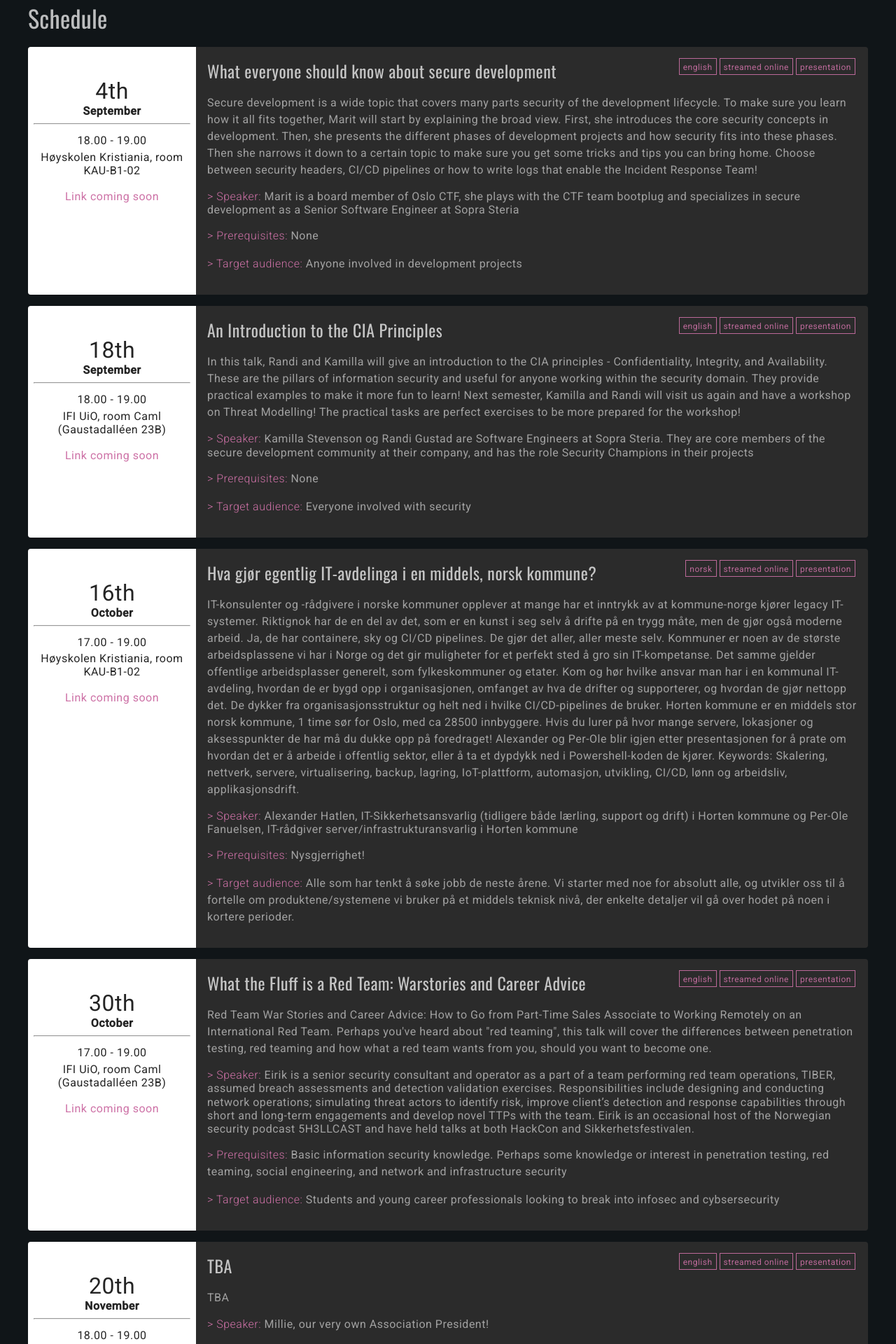
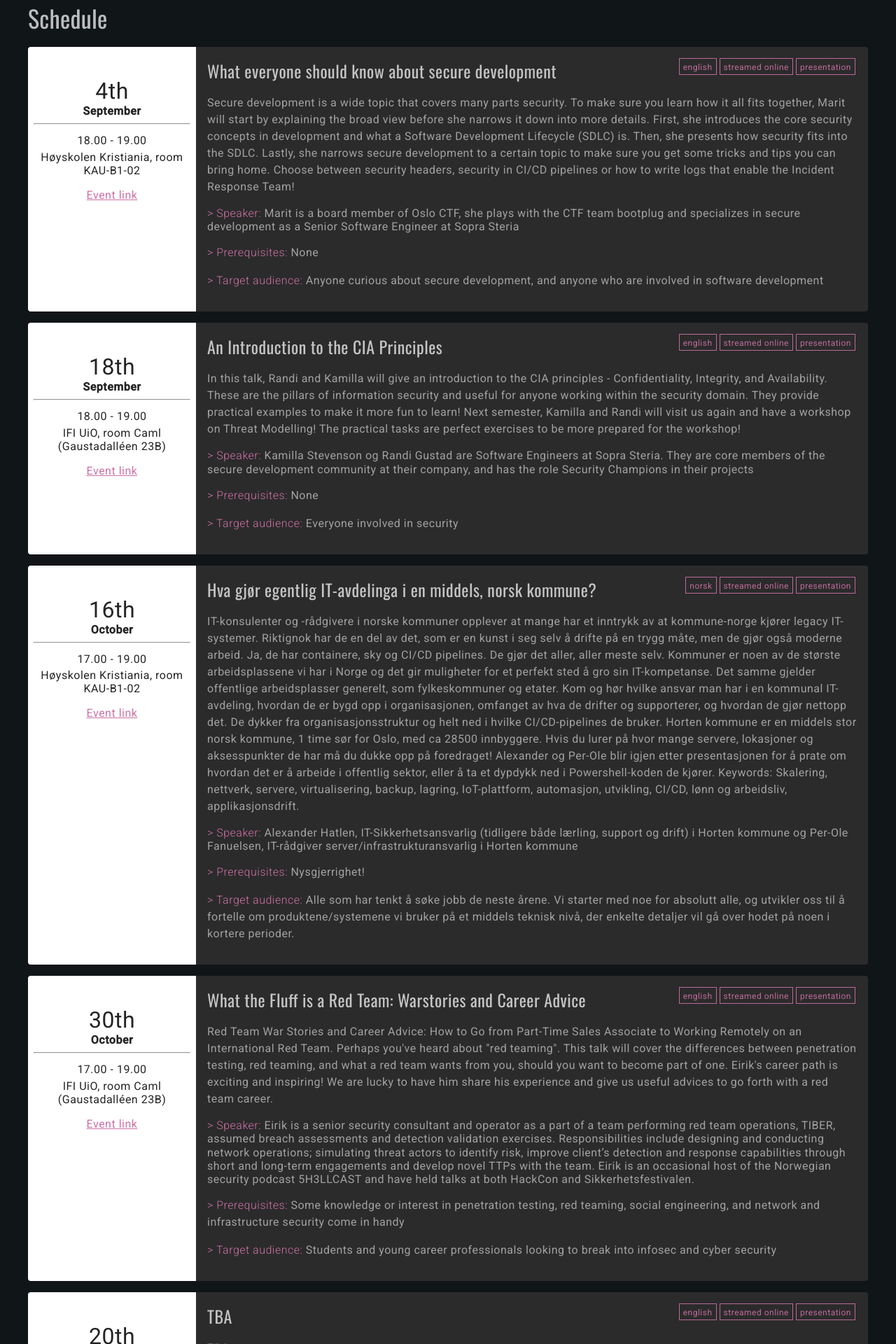
Before and after one commit to Oslo-CTF/osloctf.github.io, a Vue app: page / in a window 1280 px wide. Shown: the part 580-2500 px from the top of the page at 70% size. Built offline with nearby package versions, Linux system fonts and the light colour scheme.

Commit message:
Add Discord links

```diff
--- a/src/components/EventItems.vue
+++ b/src/components/EventItems.vue
@@ -74,11 +74,11 @@ export default {
 				language: 'english',
 				stream: true,
 				author: 'Marit is a board member of Oslo CTF, she plays with the CTF team bootplug and specializes in secure development as a Senior Software Engineer at Sopra Steria',
-				link: '',
+				link: 'https://discord.gg/2zwkdRRFQp?event=1137777997663965295',
 				title: 'What everyone should know about secure development',
-				description: 'Secure development is a wide topic that covers many parts security of the development lifecycle. To make sure you learn how it all fits together, Marit will start by explaining the broad view. First, she introduces the core security concepts in development. Then, she presents the different phases of development projects and how security fits into these phases. Then she narrows it down to a certain topic to make sure you get some tricks and tips you can bring home. Choose between security headers, CI/CD pipelines or how to write logs that enable the Incident Response Team!',
+				description: 'Secure development is a wide topic that covers many parts security. To make sure you learn how it all fits together, Marit will start by explaining the broad view before she narrows it down into more details. First, she introduces the core security concepts in development and what a Software Development Lifecycle (SDLC) is. Then, she presents how security fits into the SDLC. Lastly, she narrows secure development to a certain topic to make sure you get some tricks and tips you can bring home. Choose between security headers, security in CI/CD pipelines or how to write logs that enable the Incident Response Team!',
 				prereqs: 'None',
-				targetAudience: 'Anyone involved in development projects'
+				targetAudience: 'Anyone curious about secure development, and anyone who are involved in software development'
 			},
 			{
 				id: 1,
@@ -89,11 +89,11 @@ export default {
 				language: 'english',
 				stream: true,
 				author: 'Kamilla Stevenson og Randi Gustad are Software Engineers at Sopra Steria. They are core members of the secure development community at their company, and has the role Security Champions in their projects',
-				link: '',
+				link: 'https://discord.gg/2zwkdRRFQp?event=1137778480952639660',
 				title: 'An Introduction to the CIA Principles',
 				description: 'In this talk, Randi and Kamilla will give an introduction to the CIA principles - Confidentiality, Integrity, and Availability. These are the pillars of information security and useful for anyone working within the security domain. They provide practical examples to make it more fun to learn! \nNext semester, Kamilla and Randi will visit us again and have a workshop on Threat Modelling! The practical tasks are perfect exercises to be more prepared for the workshop!',
 				prereqs: 'None',
-				targetAudience: 'Everyone involved with security'
+				targetAudience: 'Everyone involved in security'
 			},
 			{
 				id: 2,
@@ -104,7 +104,7 @@ export default {
 				language: 'norsk',
 				stream: true,
 				author: 'Alexander Hatlen, IT-Sikkerhetsansvarlig (tidligere både lærling, support og drift) i Horten kommune og Per-Ole Fanuelsen, IT-rådgiver server/infrastrukturansvarlig i Horten kommune',
-				link: '',
+				link: 'https://discord.gg/2zwkdRRFQp?event=1137778978183200819',
 				title: 'Hva gjør egentlig IT-avdelinga i en middels, norsk kommune?',
 				description: 'IT-konsulenter og -rådgivere i norske kommuner opplever at mange har et inntrykk av at kommune-norge kjører legacy IT-systemer. Riktignok har de en del av det, som er en kunst i seg selv å drifte på en trygg måte, men de gjør også moderne arbeid. Ja, de har containere, sky og CI/CD pipelines. De gjør det aller, aller meste selv. Kommuner er noen av de største arbeidsplassene vi har i Norge og det gir muligheter for et perfekt sted å gro sin IT-kompetanse. Det samme gjelder offentlige arbeidsplasser generelt, som fylkeskommuner og etater. \nKom og hør hvilke ansvar man har i en kommunal IT-avdeling, hvordan de er bygd opp i organisasjonen, omfanget av hva de drifter og supporterer, og hvordan de gjør nettopp det. De dykker fra organisasjonsstruktur og helt ned i hvilke CI/CD-pipelines de bruker. \nHorten kommune er en middels stor norsk kommune, 1 time sør for Oslo, med ca 28500 innbyggere. Hvis du lurer på hvor mange servere, lokasjoner og aksesspunkter de har må du dukke opp på foredraget! Alexander og Per-Ole blir igjen etter presentasjonen for å prate om hvordan det er å arbeide i offentlig sektor, eller å ta et dypdykk ned i Powershell-koden de kjører. \nKeywords: Skalering, nettverk, servere, virtualisering, backup, lagring, IoT-plattform, automasjon, utvikling, CI/CD, lønn og arbeidsliv, applikasjonsdrift.',
 				prereqs: 'Nysgjerrighet!',
@@ -118,12 +118,12 @@ export default {
 				place: 'IFI UiO, room Caml (Gaustadalléen 23B)',
 				language: 'english',
 				stream: true,
-				link: '',
+				link: 'https://discord.gg/2zwkdRRFQp?event=1137779413673574480',
 				title: 'What the Fluff is a Red Team: Warstories and Career Advice',
 				author: 'Eirik is a senior security consultant and operator as a part of a team performing red team operations, TIBER, assumed breach assessments and detection validation exercises. Responsibilities include designing and conducting network operations; simulating threat actors to identify risk, improve client’s detection and response capabilities through short and long-term engagements and develop novel TTPs with the team. Eirik is an occasional host of the Norwegian security podcast 5H3LLCAST and have held talks at both HackCon and Sikkerhetsfestivalen.',
-				description: 'Red Team War Stories and Career Advice: How to Go from Part-Time Sales Associate to Working Remotely on an International Red Team. \nPerhaps you\'ve heard about "red teaming", this talk will cover the differences between penetration testing, red teaming and how what a red team wants from you, should you want to become one.',
-				prereqs: 'Basic information security knowledge. Perhaps some knowledge or interest in penetration testing, red teaming, social engineering, and network and infrastructure security',
-				targetAudience: 'Students and young career professionals looking to break into infosec and cybsersecurity'
+				description: 'Red Team War Stories and Career Advice: How to Go from Part-Time Sales Associate to Working Remotely on an International Red Team. Perhaps you\'ve heard about "red teaming". This talk will cover the differences between penetration testing, red teaming, and what a red team wants from you, should you want to become part of one. \nEirik\'s career path is exciting and inspiring! We are lucky to have him share his experience and give us useful advices to go forth with a red team career.',
+				prereqs: 'Some knowledge or interest in penetration testing, red teaming, social engineering, and network and infrastructure security come in handy',
+				targetAudience: 'Students and young career professionals looking to break into infosec and cyber security'
 			},
 			{
 				id: 4,
@@ -148,7 +148,7 @@ export default {
 				place: 'IFI UiO, room Caml (Gaustadalléen 23B)',
 				language: 'english',
 				stream: true,
-				link: '',
+				link: 'https://discord.gg/2zwkdRRFQp?event=1137779704418541630',
 				author: 'Oslo CTF',
 				title: 'Juleavslutning med PST sin julekalender',
 				description: 'Ta rollen som alvebetjent og løs CTF-oppgaver i PST sin julekalender! Eller jobb på det du vil og bare bli med på en sosial avlsutning før juleferien <3',
```
